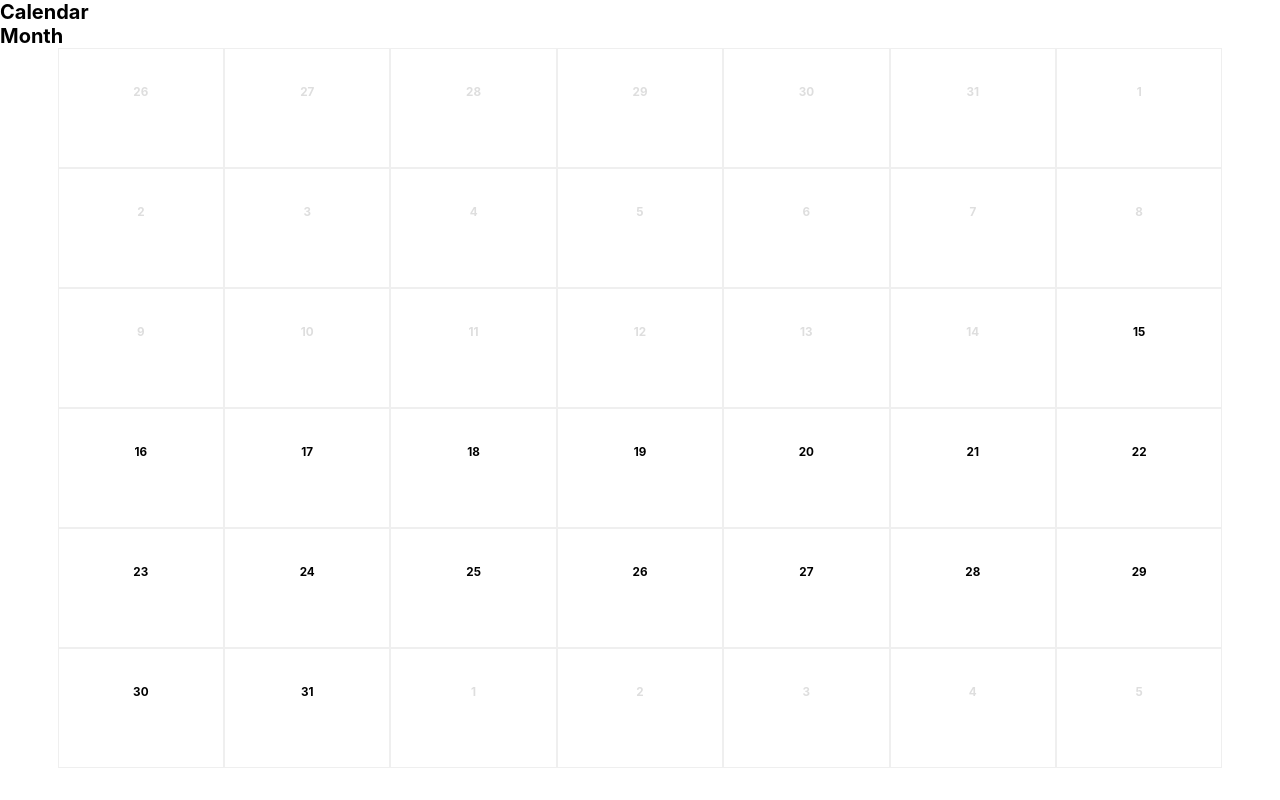
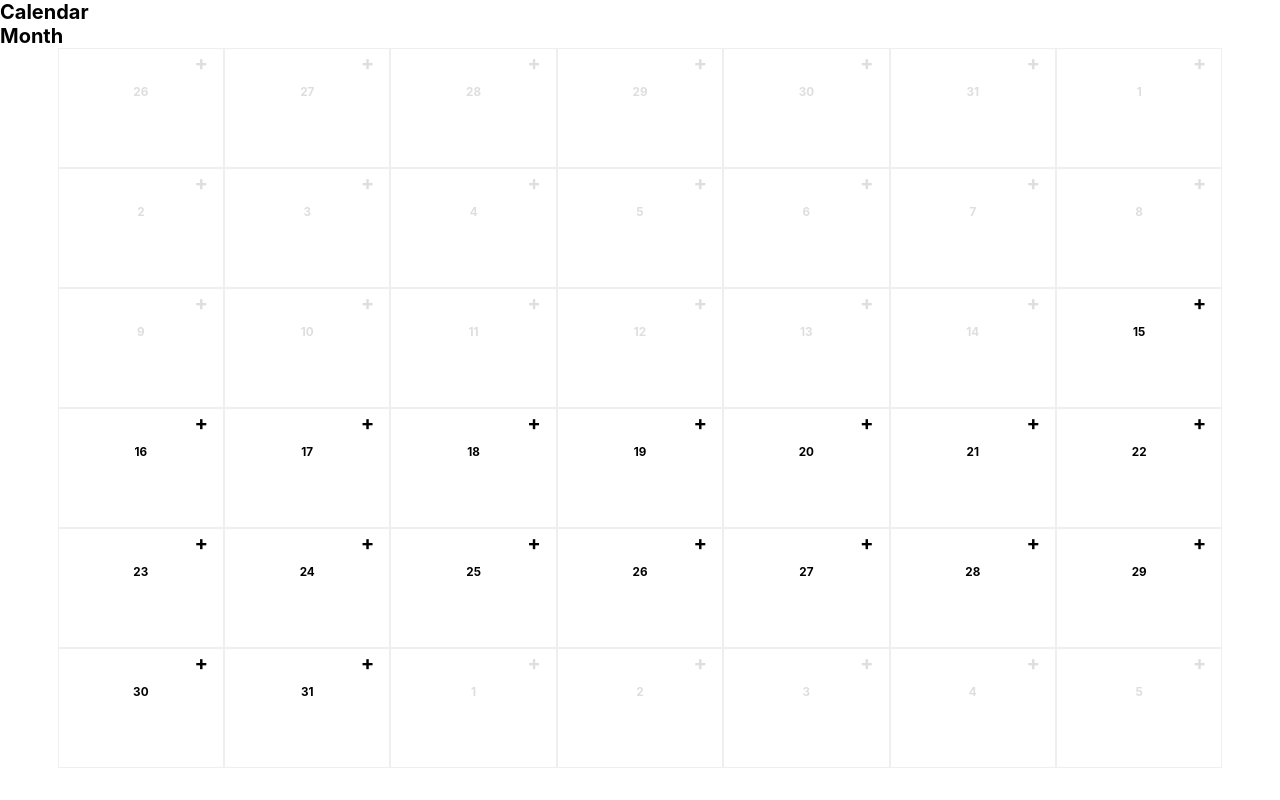
Before and after one commit to sebaslh12/calendar-challenge, a React (Create React App) app: page / in a window 1280 px wide. Built offline with nearby package versions, Linux system fonts and the light colour scheme.

Commit message:
Fixing modal click bug. Updating styles.

```diff
--- a/src/components/Calendar/Day.js
+++ b/src/components/Calendar/Day.js
@@ -10,12 +10,13 @@ const Day = ({ dayData, currentMonth, reminders }) => {
 	const isActive = (dayData.month() === currentMonth) && (dayData.date() >= dayjs().date());
 	const [showModal, setShowModal] = useState(false);
 	const [showRemindersModal, setShowRemindersModal] = useState(false);
-	const toggleModal = () => { if (isActive) setShowModal(!showModal) };
-	const toggleRemindersModal = () => { if (isActive) setShowRemindersModal(!showRemindersModal) };
+	const toggleModal = () =>  setShowModal(!showModal) ;
+	const toggleRemindersModal = () => setShowRemindersModal(!showRemindersModal);
 
 	return (
-		<div className={`day${!isActive ? ' disabled' : ''}`} onClick={toggleModal}>
+		<div className={`day${!isActive ? ' disabled' : ''}`}>
 			<h3>{dayData.date()}</h3>
+			<h3 className="day__add" onClick={toggleModal}>+</h3>
 			<div className="reminders-container">
 				{remindersOfThisDay.slice(0, 2).map((reminder, index) => <Reminder key={index} reminder={reminder} />)}
 				{remindersOfThisDay.length > 2 &&
@@ -24,7 +25,7 @@ const Day = ({ dayData, currentMonth, reminders }) => {
 					</div>}
 			</div>
 			{showModal && <ReminderModal isOpen={showModal} onClose={toggleModal} dayData={dayData} />}
-			{showModal && <RemindersModal isOpen={showRemindersModal} onClose={toggleRemindersModal} reminders={reminders} />}
+			{showRemindersModal && <RemindersModal isOpen={showRemindersModal} onClose={toggleRemindersModal} reminders={reminders} />}
 		</div>
 	);
 }
--- a/src/components/Calendar/styles.css
+++ b/src/components/Calendar/styles.css
@@ -8,20 +8,34 @@
 
 .day {
 	border: 1px solid #efefef;
-	cursor: pointer;
 	display: flex;
 	flex-direction: column;
 	justify-content: space-evenly;
 	padding: 0.3rem;
 	height: 12rem;
 	overflow-y: hidden;
+	position: relative;
 	text-align: center;
 	width: 13%;
 }
 
 .day.disabled {
 	color: #dedede;
-	cursor: not-allowed;
+	pointer-events: none;
+}
+
+.day__add {
+	cursor: pointer;
+	font-size: 2rem;
+	margin-right: 1rem;
+	padding: 0.2rem 0.5rem;
+	position: absolute;
+	right: 0;
+	top: 0;
+}
+
+.day__add:hover {
+	background-color: #efefef;
 }
 
 .reminders-container {
@@ -30,6 +44,7 @@
 }
 
 .reminder {
+	cursor: pointer;
 	font-size: 1.2rem;
 	padding: 0.5rem;
 	margin: 0.1rem;
```
